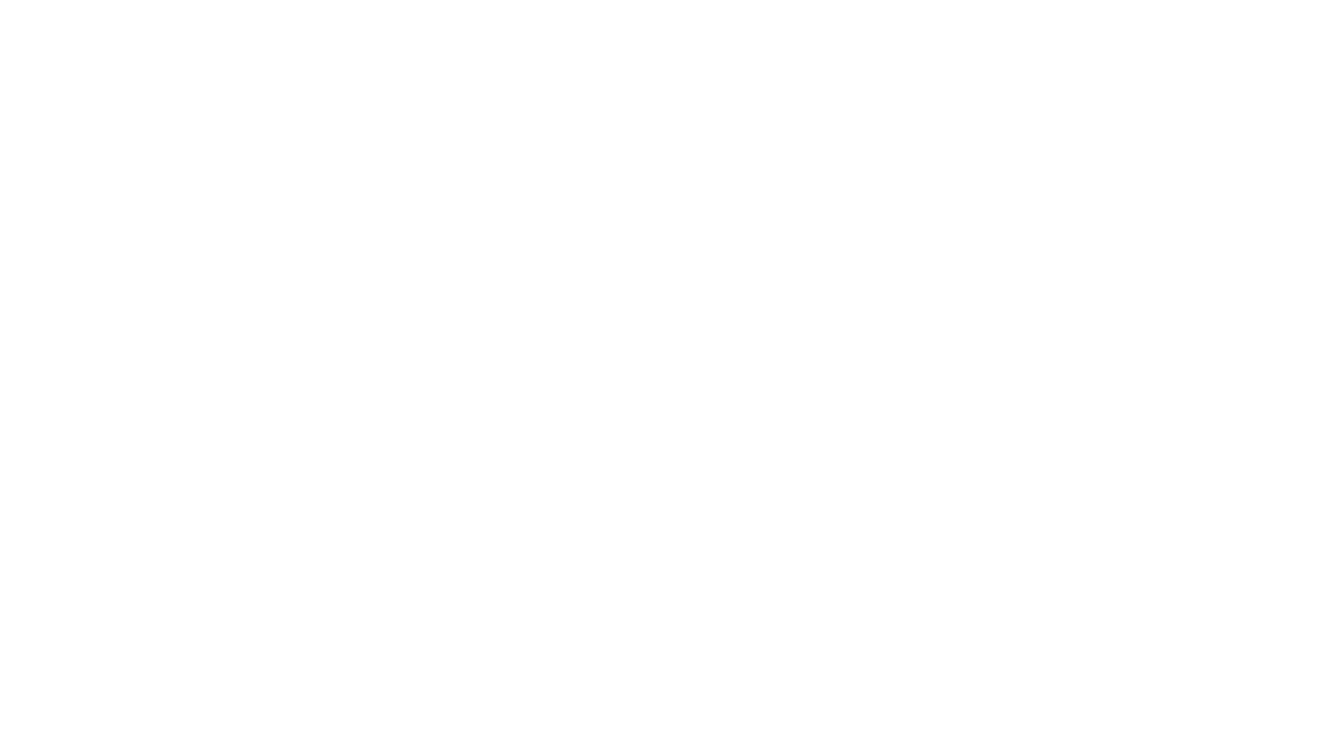
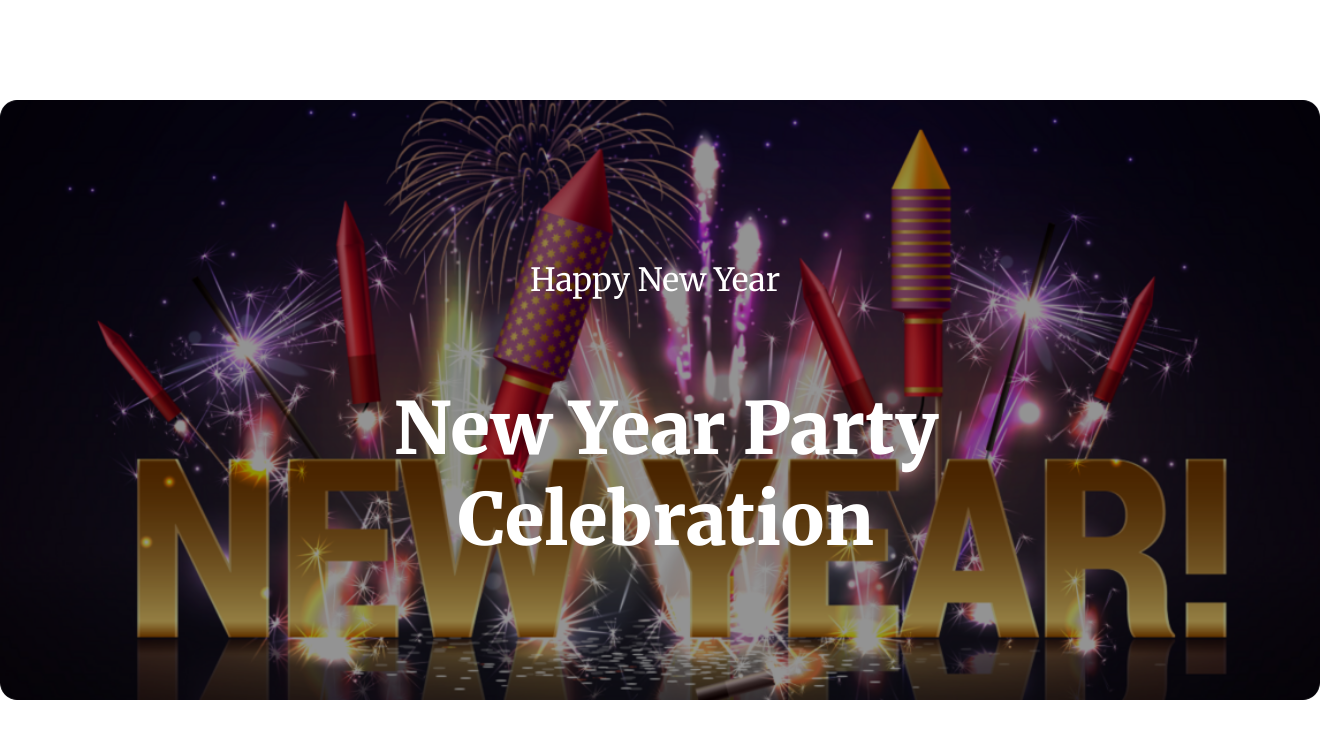
Before and after one commit to nafiulkabirbd/new-year-party, a plain HTML site: page index.html in a window 1280 px wide. Shown: the whole page, 1320 px wide, since content can reach past the window. Drawn offline with Linux system fonts and the light colour scheme.

Commit message:
banner added

```diff
--- a/css/style.css
+++ b/css/style.css
@@ -14,3 +14,45 @@
 }
 
 /* global style end */
+
+/*  banner related style start */
+
+.banner {
+    width: 1320px;
+    height: 600px;
+    position: relative;
+    margin: 100px auto
+}
+
+.banner-container img {
+    width: 1320px;
+    height: 600px;
+    border-radius: 17px;
+}
+
+.banner-sub-heading {
+    position: absolute;
+    top: 160px;
+    left: 530px;
+    font-family: "Merriweather", serif;
+    font-size: 32px;
+    font-weight: 400;
+    color: rgb(255, 255, 255);
+    text-align: center;
+
+}
+
+.banner-heading {
+    position: absolute;
+    width: 632px;
+    height: 190px;
+    top: 283px;
+    left: 350px;
+    font-family: "Merriweather", serif;
+    font-size: 72px;
+    color: rgb(255, 255, 255);
+    text-align: center;
+    font-weight: 900;
+}
+
+/*  banner related style end */
--- a/index.html
+++ b/index.html
@@ -21,6 +21,26 @@
 
 <body>
 
+    <!-- main section start -->
+
+    <main>
+
+        <!-- banner section start -->
+
+        <section class="banner">
+            <div class="banner-container">
+                <img src="images/bi.png" alt="banner">
+                <p class="banner-sub-heading">Happy New Year</p>
+                <h1 class="banner-heading">New Year Party Celebration</h1>
+            </div>
+        </section>
+
+        <!-- banner section end -->
+
+    </main>
+
+    <!-- main section end -->
+
 </body>
 
 </html>
```
